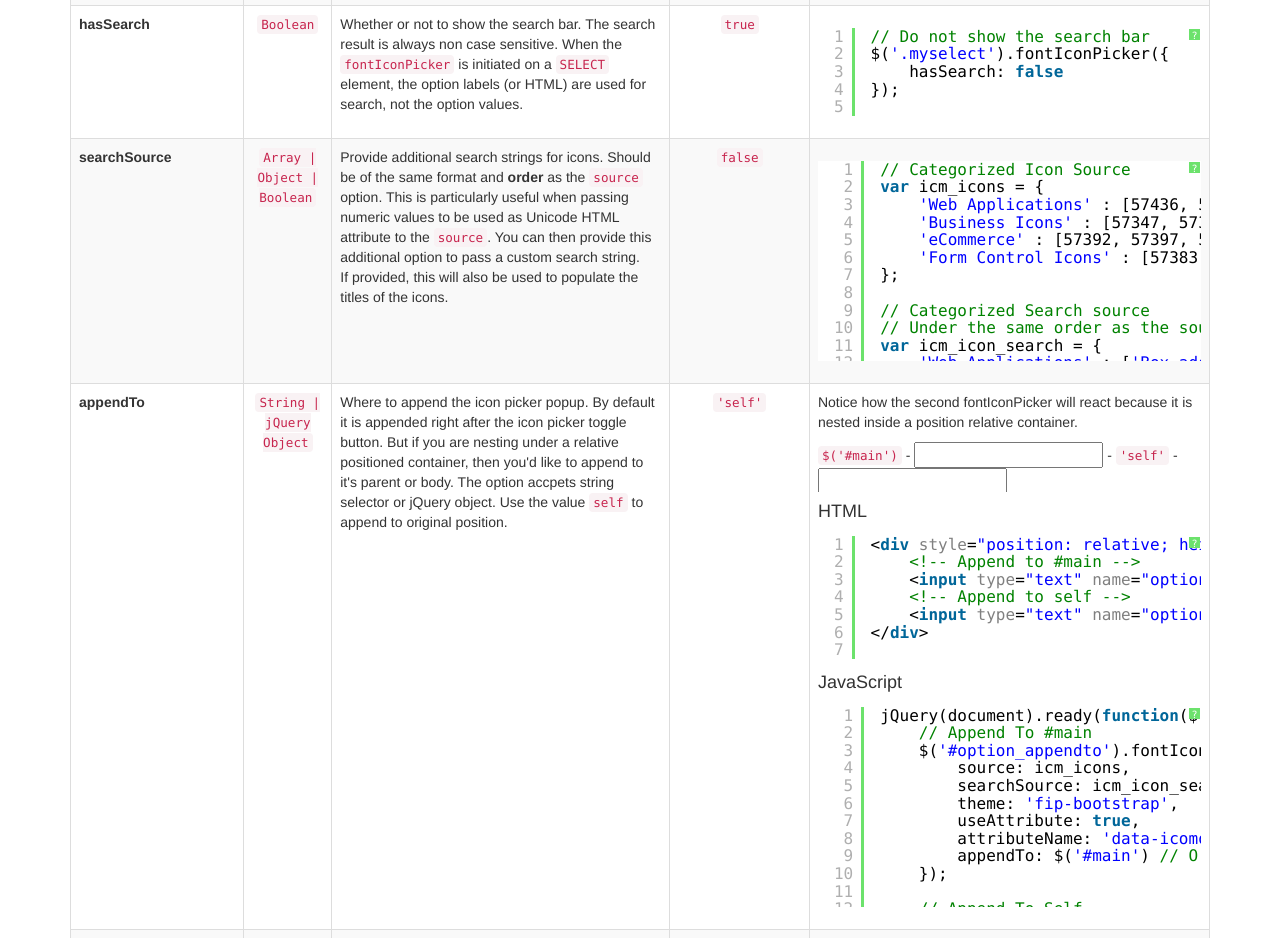
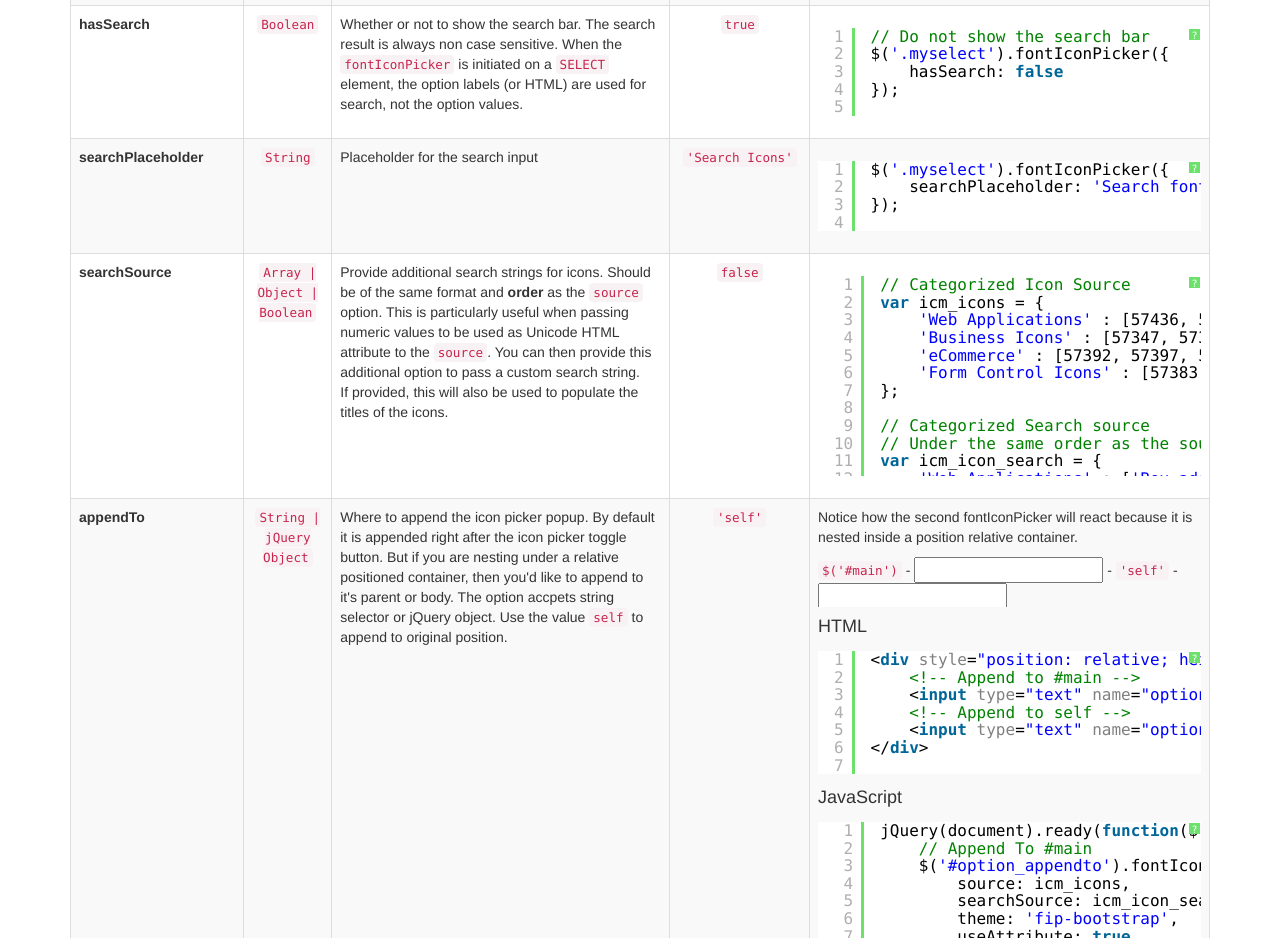
Before and after one commit to micc83/fontIconPicker, a website with bundled scripts: page demo/index.html in a window 1280 px wide. Shown: the part 3620-4558 px from the top of the page. Built offline with nearby package versions, Linux system fonts and the light colour scheme.

Commit message:
chore: add searchplaceholder option
Remove hardcoded search placeholder and add an option to pass
dynamic value.

See #45

```diff
--- a/demo/index.html
+++ b/demo/index.html
@@ -2557,6 +2557,17 @@ $(&#039;.myselect&#039;).fontIconPicker({
 							</td>
 						</tr>
 						<tr>
+							<th>searchPlaceholder</th>
+							<td><code>String</code></td>
+							<td>Placeholder for the search input</td>
+							<td><code>'Search Icons'</code></td>
+							<td>
+								<pre class="brush: js">
+$(&apos;.myselect&apos;).fontIconPicker({&#10;&#9;searchPlaceholder: &apos;Search fontAwesome Icons&apos;&#10;});
+								</pre>
+							</td>
+						</tr>
+						<tr>
 							<th>searchSource</th>
 							<td><code>Array | Object | Boolean</code></td>
 							<td>Provide additional search strings for icons. Should be of the same format and <strong>order</strong> as the <code>source</code> option. This is particularly useful when passing numeric values to be used as Unicode HTML attribute to the <code>source</code>. You can then provide this additional option to pass a custom search string.<br />
--- a/src/js/modules/defaults.js
+++ b/src/js/modules/defaults.js
@@ -18,7 +18,8 @@ const options = {
 	allCategoryText    : 'From all categories',   // The text for the select all category option
 	unCategorizedText  : 'Uncategorized',         // The text for the select uncategorized option
 	iconGenerator      : null,                    // Icon Generator function. Passes, item, flipBoxTitle and index
-	windowDebounceDelay: 150                      // Debounce delay while fixing position on windowResize
+	windowDebounceDelay: 150,                     // Debounce delay while fixing position on windowResize
+	searchPlaceholder  : 'Search Icons'            // Placeholder for the search input
 };
 
 export default options;
--- a/src/js/modules/plugin.js
+++ b/src/js/modules/plugin.js
@@ -404,7 +404,7 @@ FontIconPicker.prototype = {
 <div class="selector-popup-wrap">
 	<div class="selector-popup" style="display: none;"> ${ ( this.settings.hasSearch ) ?
 		`<div class="selector-search">
-			<input type="text" name="" value="" placeholder="Search icon" class="icons-search-input"/>
+			<input type="text" name="" value="" placeholder="${ this.settings.searchPlaceholder }" class="icons-search-input"/>
 			<i class="fip-icon-search"></i>
 		</div>` : '' }
 		<div class="selector-category">
```
